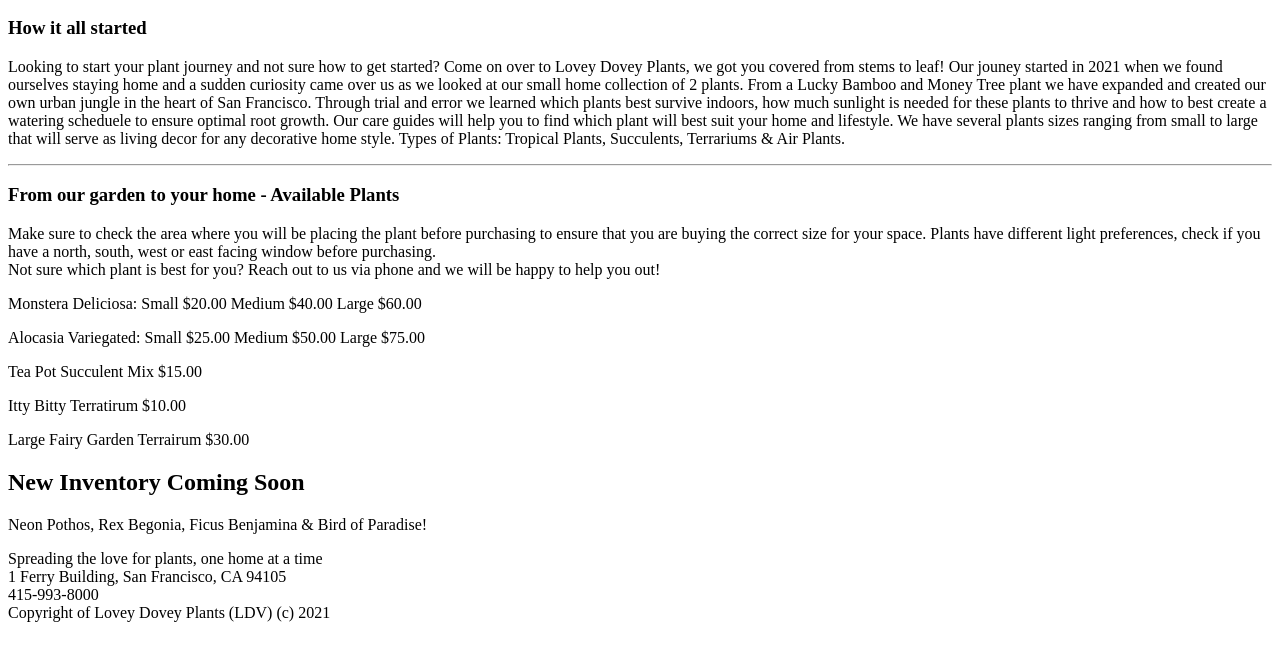
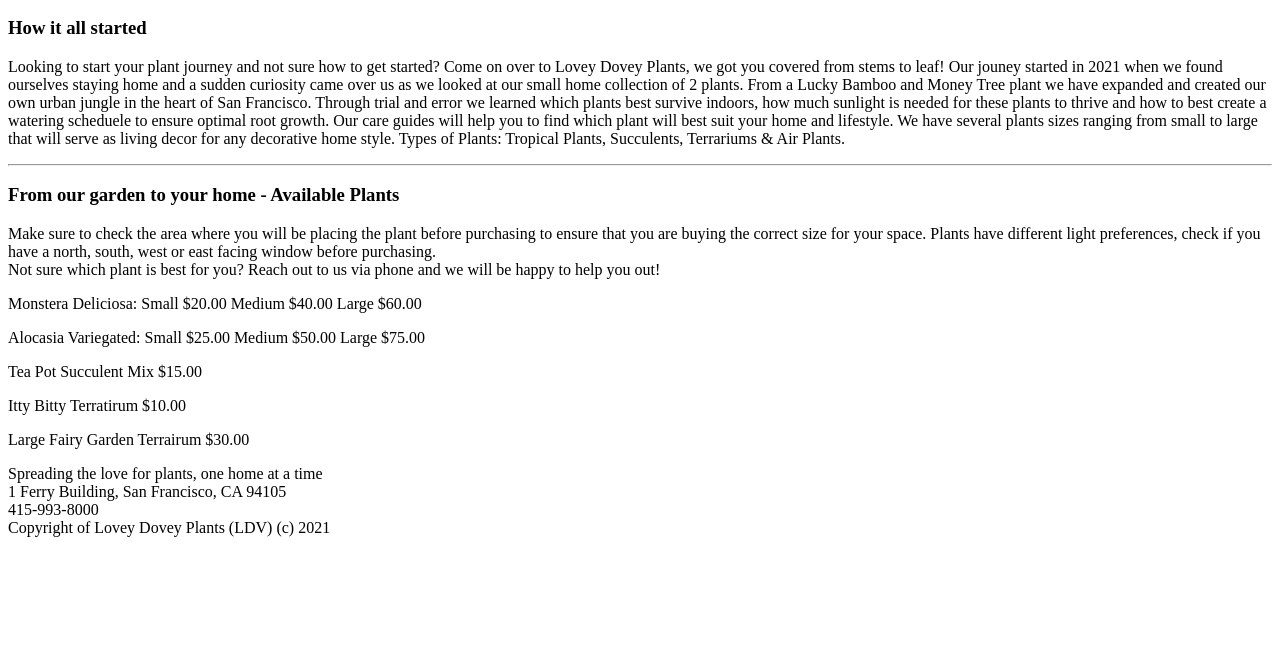
Before and after one commit to kg-ly/kg-ly.github.io, a plain HTML site: page index.html in a window 1280 px wide. Shown: the part 110-770 px from the top of the page. Drawn offline with Linux system fonts and the light colour scheme.

Commit message:
Add files via upload
Week 3 Assignment revised

```diff
--- a/index.html
+++ b/index.html
@@ -38,13 +38,6 @@ Tea Pot Succulent Mix $15.00
 Large Fairy Garden Terrairum $30.00
 </article>
 </section>
-<aside>
-<h2>New Inventory Coming Soon</h2>
-Neon Pothos,
-Rex Begonia,
-Ficus Benjamina &
-Bird of Paradise!
-</aside>
 <footer>
 <p>Spreading the love for plants, one home at a time<br>
 1 Ferry Building, San Francisco, CA 94105<br>
```
